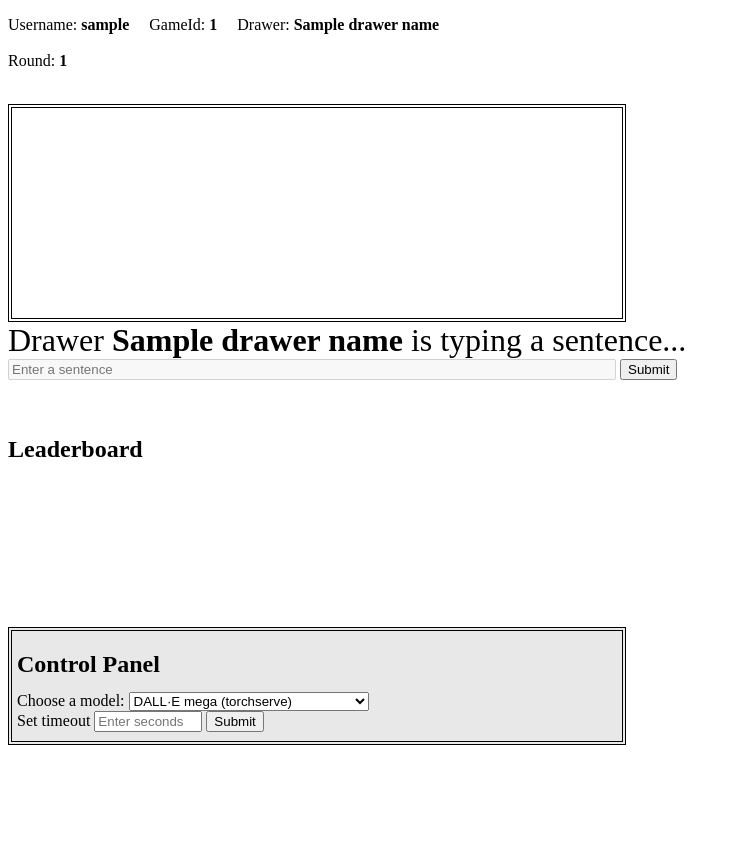
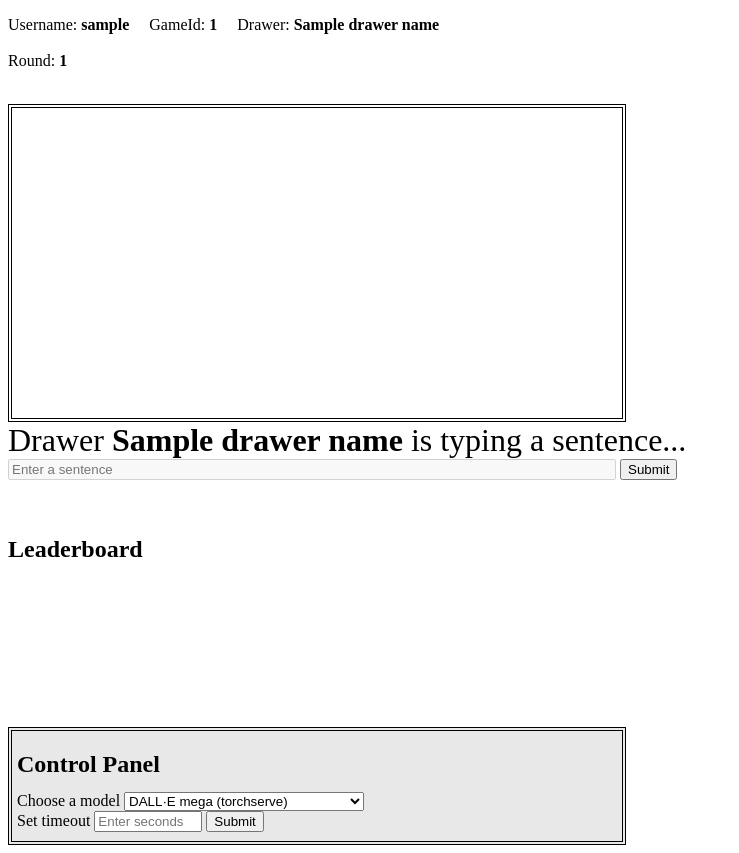
Before and after one commit to hudeven/ai-draw-and-guess, a Flask app: template templates/game_loop.html in a window 1280 px wide. Shown: the whole page, without its empty margins (0-739 px from the left). Before the commit the page ends 745 px from the top, so only its background shows below. Run offline with Flask 2, Linux system fonts and the light colour scheme; the template is opened without the code that fills it: most values are stand-ins (such as "Sample title", 1, 10 or a date in 2020); some libraries are stand-ins or nearby versions.

Commit message:
make log_display larger and tuned UI

```diff
--- a/templates/game_loop.html
+++ b/templates/game_loop.html
@@ -37,7 +37,7 @@
 <div id="image_display"></div>
 
 <br>
-<div id="log_display" style="width:600px;height:200px;line-height:1em;overflow:auto;padding:5px;border:4px double"></div>
+<div id="log_display" style="width:600px;height:300px;line-height:1em;overflow:auto;padding:5px;border:4px double"></div>
 
 <font size="6">
     <span id="timer_display" style="color: red"></span>
@@ -63,7 +63,7 @@
 <div id="control_panel" style="width:600px;height:100px;line-height:1em;overflow:auto;padding:5px;border:4px double;background-color:#E8E8E8">
     <h2>Control Panel</h2>
     <div>
-        <label for="model_name">Choose a model:</label>
+        <label for="model_name">Choose a model </label>
         <select id="model_name">
         <option value="dalle_mega">DALL·E mega (torchserve)</option>
         <option value="dalle_mini">DALL·E mini (torchserve)</option>
@@ -72,7 +72,7 @@
     </div>
     <div>
         <form id="timeout_form" action="" method="POST">
-            <label for="timeout_sec">Set timeout</label>
+            <label for="timeout_sec">Set timeout </label>
             <input type="text" id="timeout_sec" placeholder="Enter seconds" style="width: 100px"/>
             <input type="submit"/>
         </form>
@@ -139,7 +139,7 @@
         var is_send = user_name == drawer_name
         var round_id = $("#round_id").text()
         timer = activate_count_down_timer(msg.timeout, is_send, game_id, round_id)
-        $('#timeout_sec').html(msg.timeout)
+        $('#timeout_sec').val(msg.timeout)
     })
 
     socket.on('ai-returns-image-event', function(data) {
@@ -202,7 +202,7 @@
         }
 
         // show round_leaderboard
-        $('#log_display').append(`<div><b>Leaderboard for Round <b>${msg.round_id - 1}</b></div>`)
+        $('#log_display').append(`<br><div><b>Leaderboard for Round <b>${msg.round_id - 1}</b></div>`)
         $('#log_display').append(`<div>Player &emsp;&emsp;&emsp; Score</div>`)
         for (let i = 0; i < msg.round_leaderboard.length; i++) {
             $('#log_display').append(
```
